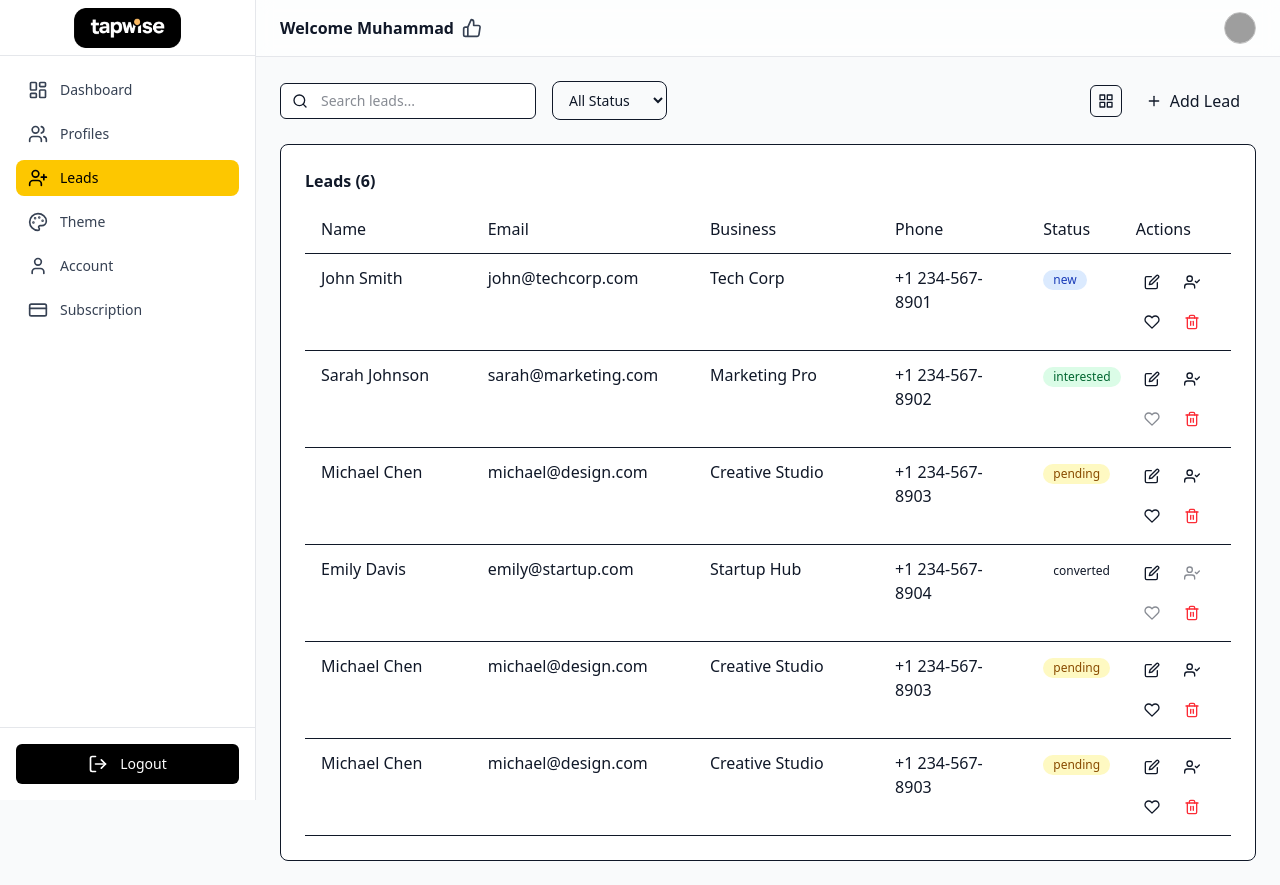
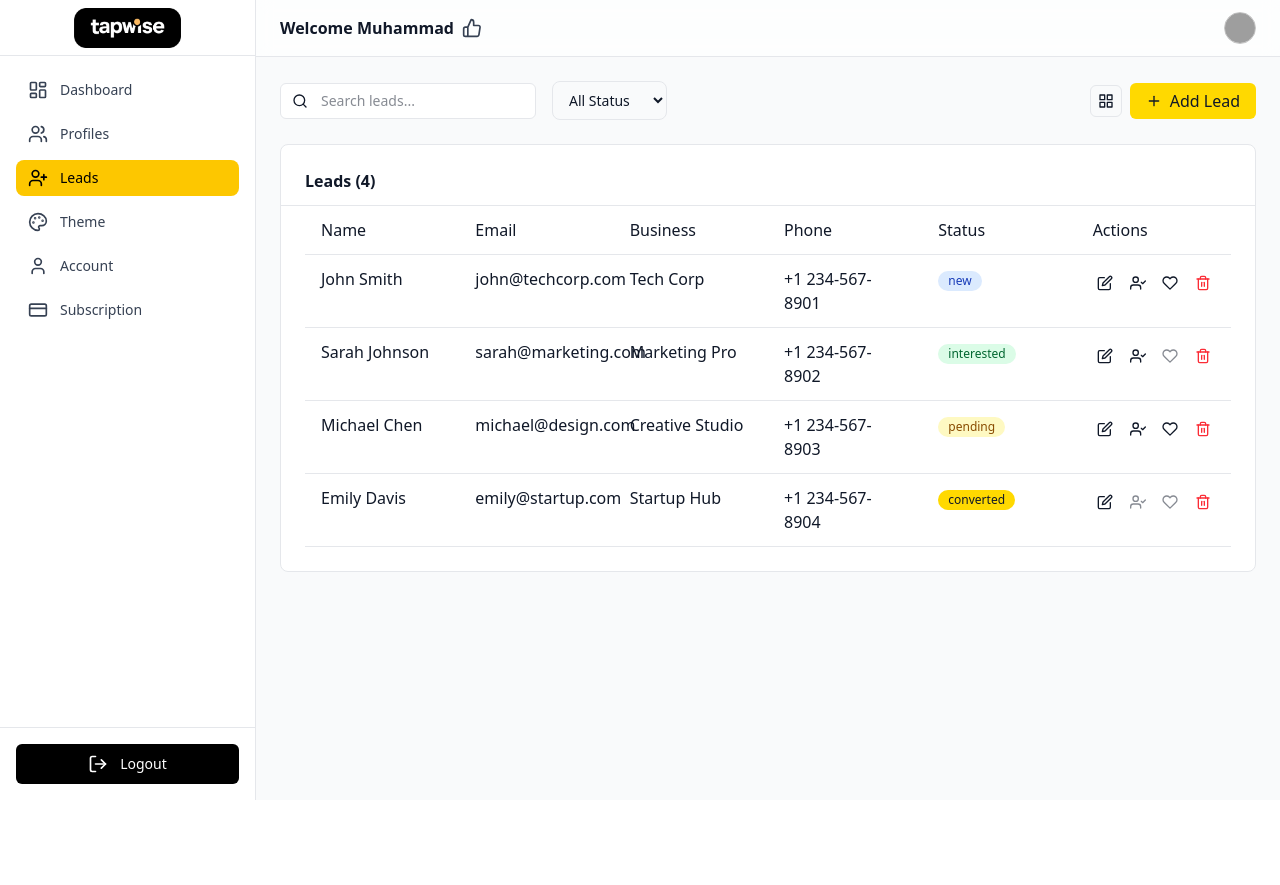
Before and after one commit to iahmadiqbal/TAPWISE-DASHBOARD, a Next.js app: page /pages/leads in a window 1280 px wide. After the commit the page ends 800 px from the top, so only its background shows below. Built offline with nearby package versions, Linux system fonts and the light colour scheme; grey boxes are pictures that could not be loaded.

Commit message:
lead  page updated

```diff
--- a/src/app/globals.css
+++ b/src/app/globals.css
@@ -9,6 +9,7 @@
     --tapwise-gray: #6B7280;
     --tapwise-border: #C2C2C2;
     --text-color: #22C55E;
+
   }
 
      /* font-family */
--- a/src/components/Leads/page.jsx
+++ b/src/components/Leads/page.jsx
@@ -12,7 +12,6 @@ import {
 } from "react-icons/fi";
 
 const Leads = () => {
-  // -------- Dummy data of js --------
   const mockLeads = [
     {
       id: "1",
@@ -50,74 +49,46 @@ const Leads = () => {
       status: "converted",
       dateAdded: "2024-01-12",
     },
-    {
-      id: "3",
-      name: "Michael Chen",
-      email: "michael@design.com",
-      businessName: "Creative Studio",
-      phoneNumber: "+1 234-567-8903",
-      status: "pending",
-      dateAdded: "2024-01-13",
-    },
-    {
-      id: "3",
-      name: "Michael Chen",
-      email: "michael@design.com",
-      businessName: "Creative Studio",
-      phoneNumber: "+1 234-567-8903",
-      status: "pending",
-      dateAdded: "2024-01-13",
-    },
   ];
 
-  // -------- State --------
   const [leads, setLeads] = useState(mockLeads);
   const [searchTerm, setSearchTerm] = useState("");
-  const [viewMode, setViewMode] = useState("list"); // "list" | "card"
+  const [viewMode, setViewMode] = useState("list");
   const [filterStatus, setFilterStatus] = useState("all");
 
-  // -------- Helpers --------
   const filteredLeads = leads.filter((lead) => {
     const q = searchTerm.toLowerCase();
-    const matchesSearch =
-      lead.name.toLowerCase().includes(q) ||
-      lead.email.toLowerCase().includes(q) ||
-      lead.businessName.toLowerCase().includes(q);
-    const matchesFilter =
-      filterStatus === "all" || lead.status === filterStatus;
-    return matchesSearch && matchesFilter;
+    return (
+      (lead.name.toLowerCase().includes(q) ||
+        lead.email.toLowerCase().includes(q) ||
+        lead.businessName.toLowerCase().includes(q)) &&
+      (filterStatus === "all" || lead.status === filterStatus)
+    );
   });
 
   const getStatusColor = (status) => {
     switch (status) {
       case "new":
-        return "bg-blue-100 text-blue-800";
+        return "bg-blue-100 text-blue-800 hover:bg-[var(--tapwise-yellow-hover)]";
       case "pending":
-        return "bg-yellow-100 text-yellow-800";
+        return "bg-yellow-100 text-yellow-800 hover:bg-[var(--tapwise-yellow-hover)]";
       case "interested":
-        return "bg-green-100 text-green-800";
+        return "bg-green-100 text-green-800 hover:bg-[var(--tapwise-yellow-hover)]";
       case "converted":
-        return "bg-tapwise-yellow text-tapwise-black";
+        return "bg-[var(--bg-tapwise-yellow)] text-tapwise-black hover:bg-[var(--tapwise-yellow-hover)]";
       default:
-        return "bg-gray-100 text-gray-800";
+        return "bg-gray-100 text-gray-800 hover:bg-[var(--tapwise-yellow-hover)]";
     }
   };
 
-  const handleStatusChange = (leadId, newStatus) => {
-    setLeads((prev) =>
-      prev.map((lead) =>
-        lead.id === leadId ? { ...lead, status: newStatus } : lead
-      )
-    );
-  };
-
-  const handleDelete = (leadId) => {
-    setLeads((prev) => prev.filter((lead) => lead.id !== leadId));
-  };
+  const handleStatusChange = (id, status) =>
+    setLeads((prev) => prev.map((l) => (l.id === id ? { ...l, status } : l)));
+  const handleDelete = (id) =>
+    setLeads((prev) => prev.filter((l) => l.id !== id));
 
   return (
     <div className="space-y-6 overflow-x-hidden">
-      {/* Header Actions (same design; just responsive widths) */}
+      {/* Header */}
       <div className="flex flex-col sm:flex-row gap-4 justify-between items-start sm:items-center">
         <div className="flex flex-col sm:flex-row items-stretch sm:items-center gap-3 sm:gap-4 w-full sm:w-auto">
           <div className="relative w-full sm:w-64">
@@ -127,14 +98,14 @@ const Leads = () => {
               placeholder="Search leads..."
               value={searchTerm}
               onChange={(e) => setSearchTerm(e.target.value)}
-              className="h-9 w-full pl-10 rounded-md border border-border bg-white text-sm placeholder:text-tapwise-gray focus:outline-none"
+              className="h-9 w-full pl-10 rounded-md border border-gray-200 bg-white text-sm placeholder:text-tapwise-gray focus:outline-none"
             />
           </div>
 
           <select
             value={filterStatus}
             onChange={(e) => setFilterStatus(e.target.value)}
-            className="w-full sm:w-auto px-3 py-2 border border-border rounded-lg text-sm"
+            className="w-full sm:w-auto px-3 py-2 border border-gray-200 rounded-lg text-sm"
           >
             <option value="all">All Status</option>
             <option value="new">New</option>
@@ -147,8 +118,7 @@ const Leads = () => {
         <div className="flex items-center space-x-2">
           <button
             onClick={() => setViewMode(viewMode === "list" ? "card" : "list")}
-            className="inline-flex items-center justify-center h-8 w-8 rounded-md border border-border"
-            aria-label="Toggle View"
+            className="inline-flex items-center justify-center h-8 w-8 rounded-md border border-gray-200"
           >
             {viewMode === "list" ? (
               <FiGrid className="h-4 w-4" />
@@ -157,7 +127,7 @@ const Leads = () => {
             )}
           </button>
 
-          <button className="inline-flex items-center justify-center h-9 px-4 rounded-md bg-tapwise-yellow text-tapwise-black hover:bg-tapwise-yellow-hover transition-colors">
+          <button className="inline-flex items-center justify-center h-9 px-4 rounded-md bg-[var(--bg-tapwise-yellow)] text-tapwise-black hover:bg-[var(--tapwise-yellow-hover)] transition-colors">
             <FiPlus className="h-4 w-4 mr-2" />
             Add Lead
           </button>
@@ -166,35 +136,31 @@ const Leads = () => {
 
       {/* Leads Display */}
       {viewMode === "list" ? (
-        <div className="border border-border rounded-lg bg-white shadow-soft">
-          {/* Header */}
-          <div className="p-6 pb-3">
+        <div className="border border-gray-200 rounded-lg bg-white shadow-soft">
+          <div className="p-6 pb-3 border-b border-gray-200">
             <h2 className="text-base font-semibold text-tapwise-black">
               Leads ({filteredLeads.length})
             </h2>
           </div>
 
-          {/* Content */}
           <div className="p-6 pt-0">
-            {/* Mobile: Card list (no table, no scroll) */}
+            {/* Mobile Cards */}
             <div className="space-y-3 sm:hidden">
               {filteredLeads.map((lead) => (
                 <div
                   key={lead.id}
-                  className="border border-border rounded-lg p-4 hover:bg-tapwise-gray-light"
+                  className="border border-gray-200 rounded-lg p-4 hover:bg-tapwise-gray-light"
                 >
-                  <div className="flex items-start justify-between gap-3">
+                  <div className="flex items-start justify-between gap-3 border-b border-gray-200 pb-2">
                     <div className="min-w-0">
-                      <p className="font-medium text-tapwise-black break-words">
+                      <p className="font-medium text-tapwise-black">
                         {lead.name}
                       </p>
-                      <p className="text-sm text-tapwise-gray break-words">
-                        {lead.email}
-                      </p>
-                      <p className="text-sm text-tapwise-gray break-words">
+                      <p className="text-sm text-tapwise-gray">{lead.email}</p>
+                      <p className="text-sm text-tapwise-gray">
                         {lead.businessName}
                       </p>
-                      <p className="text-sm text-tapwise-gray break-words">
+                      <p className="text-sm text-tapwise-gray">
                         {lead.phoneNumber}
                       </p>
                       <p className="text-xs text-tapwise-gray mt-1">
@@ -210,36 +176,31 @@ const Leads = () => {
                     </span>
                   </div>
 
-                  <div className="flex flex-wrap items-center gap-2 mt-3">
-                    <button
-                      className="h-8 w-8 rounded-md inline-flex items-center justify-center hover:bg-gray-100"
-                      title="Edit"
-                    >
+                  {/* Buttons */}
+                  <div className="flex items-center gap-2 mt-3">
+                    <button className="h-8 w-8 rounded-md hover:bg-[var(--tapwise-yellow-hover)] flex items-center justify-center">
                       <FiEdit className="h-4 w-4" />
                     </button>
                     <button
-                      className="h-8 w-8 rounded-md inline-flex items-center justify-center hover:bg-gray-100 disabled:opacity-50"
+                      className="h-8 w-8 rounded-md hover:bg-[var(--tapwise-yellow-hover)] flex items-center justify-center disabled:opacity-50"
                       onClick={() => handleStatusChange(lead.id, "converted")}
                       disabled={lead.status === "converted"}
-                      title="Mark Converted"
                     >
                       <FiUserCheck className="h-4 w-4" />
                     </button>
                     <button
-                      className="h-8 w-8 rounded-md inline-flex items-center justify-center hover:bg-gray-100 disabled:opacity-50"
+                      className="h-8 w-8 rounded-md hover:bg-[var(--tapwise-yellow-hover)] flex items-center justify-center disabled:opacity-50"
                       onClick={() => handleStatusChange(lead.id, "interested")}
                       disabled={
                         lead.status === "interested" ||
                         lead.status === "converted"
                       }
-                      title="Mark Interested"
                     >
                       <FiHeart className="h-4 w-4" />
                     </button>
                     <button
-                      className="h-8 w-8 rounded-md inline-flex items-center justify-center hover:bg-gray-100"
+                      className="h-8 w-8 rounded-md hover:bg-[var(--tapwise-yellow-hover)] flex items-center justify-center"
                       onClick={() => handleDelete(lead.id)}
-                      title="Delete"
                     >
                       <FiTrash2 className="h-4 w-4 text-red-500" />
                     </button>
@@ -248,27 +209,27 @@ const Leads = () => {
               ))}
             </div>
 
-            {/* sm+ : Table (no overflow-x; wraps inside) */}
+            {/* Table */}
             <div className="hidden sm:block">
               <table className="w-full table-fixed">
                 <thead>
-                  <tr className="border-b border-border">
-                    <th className="text-left py-3 px-4 font-medium text-tapwise-gray w-[18%]">
+                  <tr className="border-b border-gray-200">
+                    <th className="text-left py-3 px-4 font-medium text-tapwise-gray">
                       Name
                     </th>
-                    <th className="text-left py-3 px-4 font-medium text-tapwise-gray w-[24%]">
+                    <th className="text-left py-3 px-4 font-medium text-tapwise-gray">
                       Email
                     </th>
-                    <th className="text-left py-3 px-4 font-medium text-tapwise-gray w-[20%]">
+                    <th className="text-left py-3 px-4 font-medium text-tapwise-gray">
                       Business
                     </th>
-                    <th className="text-left py-3 px-4 font-medium text-tapwise-gray w-[16%]">
+                    <th className="text-left py-3 px-4 font-medium text-tapwise-gray">
                       Phone
                     </th>
-                    <th className="text-left py-3 px-4 font-medium text-tapwise-gray w-[10%]">
+                    <th className="text-left py-3 px-4 font-medium text-tapwise-gray">
                       Status
                     </th>
-                    <th className="text-left py-3 px-4 font-medium text-tapwise-gray w-[12%]">
+                    <th className="text-left py-3 px-4 font-medium text-tapwise-gray">
                       Actions
                     </th>
                   </tr>
@@ -277,18 +238,18 @@ const Leads = () => {
                   {filteredLeads.map((lead) => (
                     <tr
                       key={lead.id}
-                      className="border-b border-border hover:bg-tapwise-gray-light align-top"
+                      className="border-b border-gray-200 hover:bg-tapwise-gray-light align-top"
                     >
-                      <td className="py-3 px-4 font-medium text-tapwise-black whitespace-normal break-words">
+                      <td className="py-3 px-4 font-medium text-tapwise-black">
                         {lead.name}
                       </td>
-                      <td className="py-3 px-4 text-tapwise-gray whitespace-normal break-words">
+                      <td className="py-3 px-4 text-tapwise-gray">
                         {lead.email}
                       </td>
-                      <td className="py-3 px-4 text-tapwise-gray whitespace-normal break-words">
+                      <td className="py-3 px-4 text-tapwise-gray">
                         {lead.businessName}
                       </td>
-                      <td className="py-3 px-4 text-tapwise-gray whitespace-normal break-words">
+                      <td className="py-3 px-4 text-tapwise-gray">
                         {lead.phoneNumber}
                       </td>
                       <td className="py-3 px-4">
@@ -301,27 +262,21 @@ const Leads = () => {
                         </span>
                       </td>
                       <td className="py-3 px-4">
-                        <div className="flex flex-wrap items-center gap-2">
-                          <button
-                            className="h-8 w-8 rounded-md inline-flex items-center justify-center hover:bg-gray-100"
-                            title="Edit"
-                          >
+                        <div className="flex items-center gap-2">
+                          <button className="h-8 w-8 rounded-md hover:bg-[var(--tapwise-yellow-hover)] flex items-center justify-center">
                             <FiEdit className="h-4 w-4" />
                           </button>
-
                           <button
-                            className="h-8 w-8 rounded-md inline-flex items-center justify-center hover:bg-gray-100 disabled:opacity-50"
+                            className="h-8 w-8 rounded-md hover:bg-[var(--tapwise-yellow-hover)] flex items-center justify-center disabled:opacity-50"
                             onClick={() =>
                               handleStatusChange(lead.id, "converted")
                             }
                             disabled={lead.status === "converted"}
-                            title="Mark Converted"
                           >
                             <FiUserCheck className="h-4 w-4" />
                           </button>
-
                           <button
-                            className="h-8 w-8 rounded-md inline-flex items-center justify-center hover:bg-gray-100 disabled:opacity-50"
+                            className="h-8 w-8 rounded-md hover:bg-[var(--tapwise-yellow-hover)] flex items-center justify-center disabled:opacity-50"
                             onClick={() =>
                               handleStatusChange(lead.id, "interested")
                             }
@@ -329,15 +284,12 @@ const Leads = () => {
                               lead.status === "interested" ||
                               lead.status === "converted"
                             }
-                            title="Mark Interested"
                           >
                             <FiHeart className="h-4 w-4" />
                           </button>
-
                           <button
-                            className="h-8 w-8 rounded-md inline-flex items-center justify-center hover:bg-gray-100"
+                            className="h-8 w-8 rounded-md hover:bg-[var(--tapwise-yellow-hover)] flex items-center justify-center"
                             onClick={() => handleDelete(lead.id)}
-                            title="Delete"
                           >
                             <FiTrash2 className="h-4 w-4 text-red-500" />
                           </button>
@@ -351,20 +303,19 @@ const Leads = () => {
           </div>
         </div>
       ) : (
-        // Card grid view (unchanged design)
         <div className="grid grid-cols-1 md:grid-cols-2 lg:grid-cols-3 gap-6">
           {filteredLeads.map((lead) => (
             <div
               key={lead.id}
-              className="border border-border rounded-lg bg-white shadow-soft hover:shadow-medium"
+              className="border border-gray-200 rounded-lg bg-white shadow-soft hover:shadow-medium"
             >
               <div className="p-6">
-                <div className="flex justify-between items-start mb-4">
-                  <div className="min-w-0">
-                    <h3 className="font-semibold text-tapwise-black break-words">
+                <div className="flex justify-between items-start mb-4 border-b border-gray-200 pb-2">
+                  <div>
+                    <h3 className="font-semibold text-tapwise-black">
                       {lead.name}
                     </h3>
-                    <p className="text-sm text-tapwise-gray break-words">
+                    <p className="text-sm text-tapwise-gray">
                       {lead.businessName}
                     </p>
                   </div>
@@ -376,35 +327,29 @@ const Leads = () => {
                     {lead.status}
                   </span>
                 </div>
-
                 <div className="space-y-2 mb-4">
-                  <p className="text-sm text-tapwise-gray break-words">
-                    {lead.email}
-                  </p>
-                  <p className="text-sm text-tapwise-gray break-words">
+                  <p className="text-sm text-tapwise-gray">{lead.email}</p>
+                  <p className="text-sm text-tapwise-gray">
                     {lead.phoneNumber}
                   </p>
                   <p className="text-xs text-tapwise-gray">
                     Added: {lead.dateAdded}
                   </p>
                 </div>
-
-                <div className="flex flex-wrap items-center gap-2">
-                  <button className="inline-flex items-center justify-center h-8 w-8 rounded-md border border-border">
+                <div className="flex items-center gap-2">
+                  <button className="inline-flex items-center justify-center h-8 w-8 rounded-md border border-gray-200 hover:bg-[var(--tapwise-yellow-hover)]">
                     <FiEdit className="h-4 w-4" />
                   </button>
                   <button
-                    className="inline-flex items-center justify-center h-8 w-8 rounded-md border border-border disabled:opacity-50"
+                    className="inline-flex items-center justify-center h-8 w-8 rounded-md border border-gray-200 hover:bg-[var(--tapwise-yellow-hover)] disabled:opacity-50"
                     onClick={() => handleStatusChange(lead.id, "converted")}
                     disabled={lead.status === "converted"}
-                    title="Mark Converted"
                   >
                     <FiUserCheck className="h-4 w-4" />
                   </button>
                   <button
-                    className="inline-flex items-center justify-center h-8 w-8 rounded-md border border-border"
+                    className="inline-flex items-center justify-center h-8 w-8 rounded-md border border-gray-200 hover:bg-[var(--tapwise-yellow-hover)]"
                     onClick={() => handleDelete(lead.id)}
-                    title="Delete"
                   >
                     <FiTrash2 className="h-4 w-4 text-red-500" />
                   </button>
```
